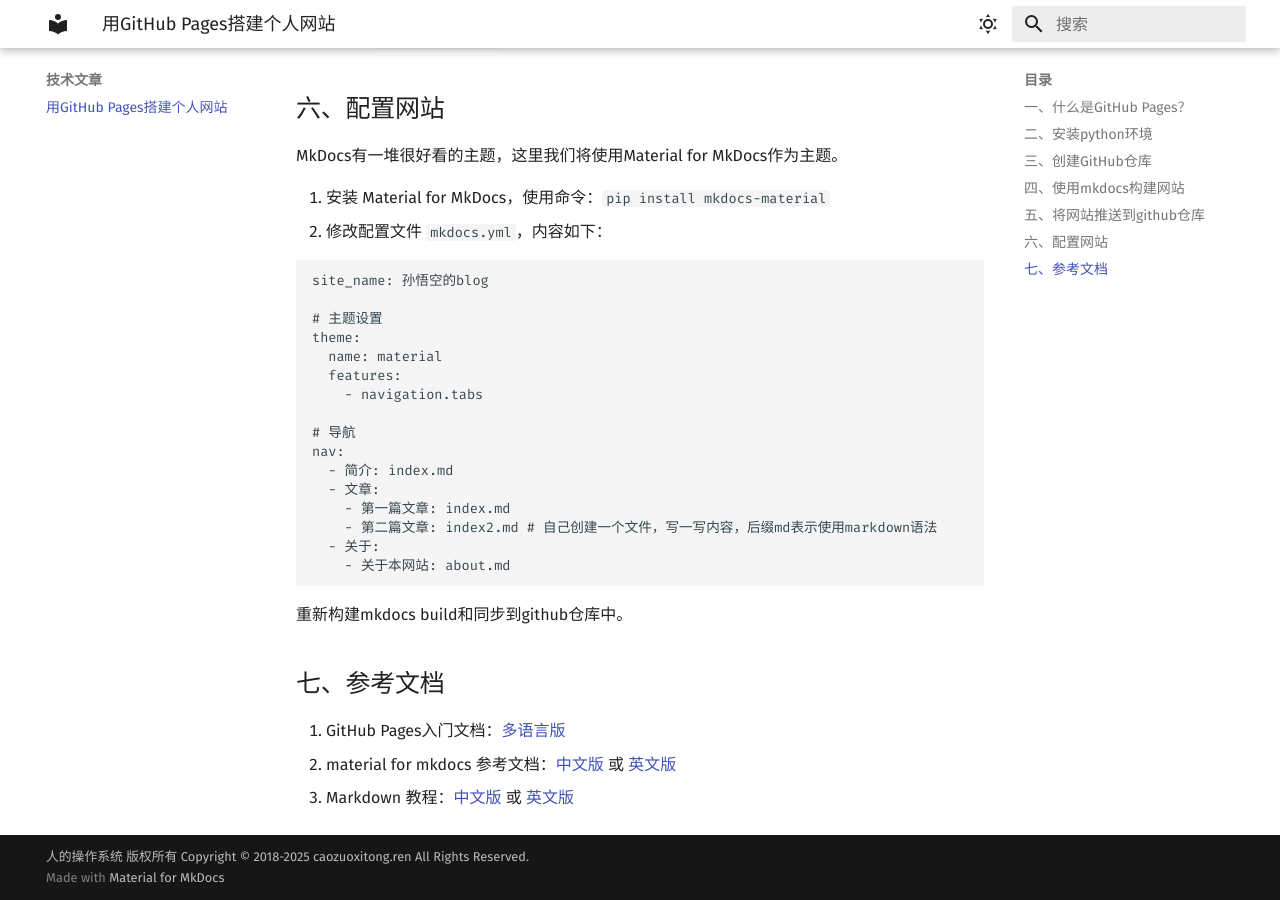
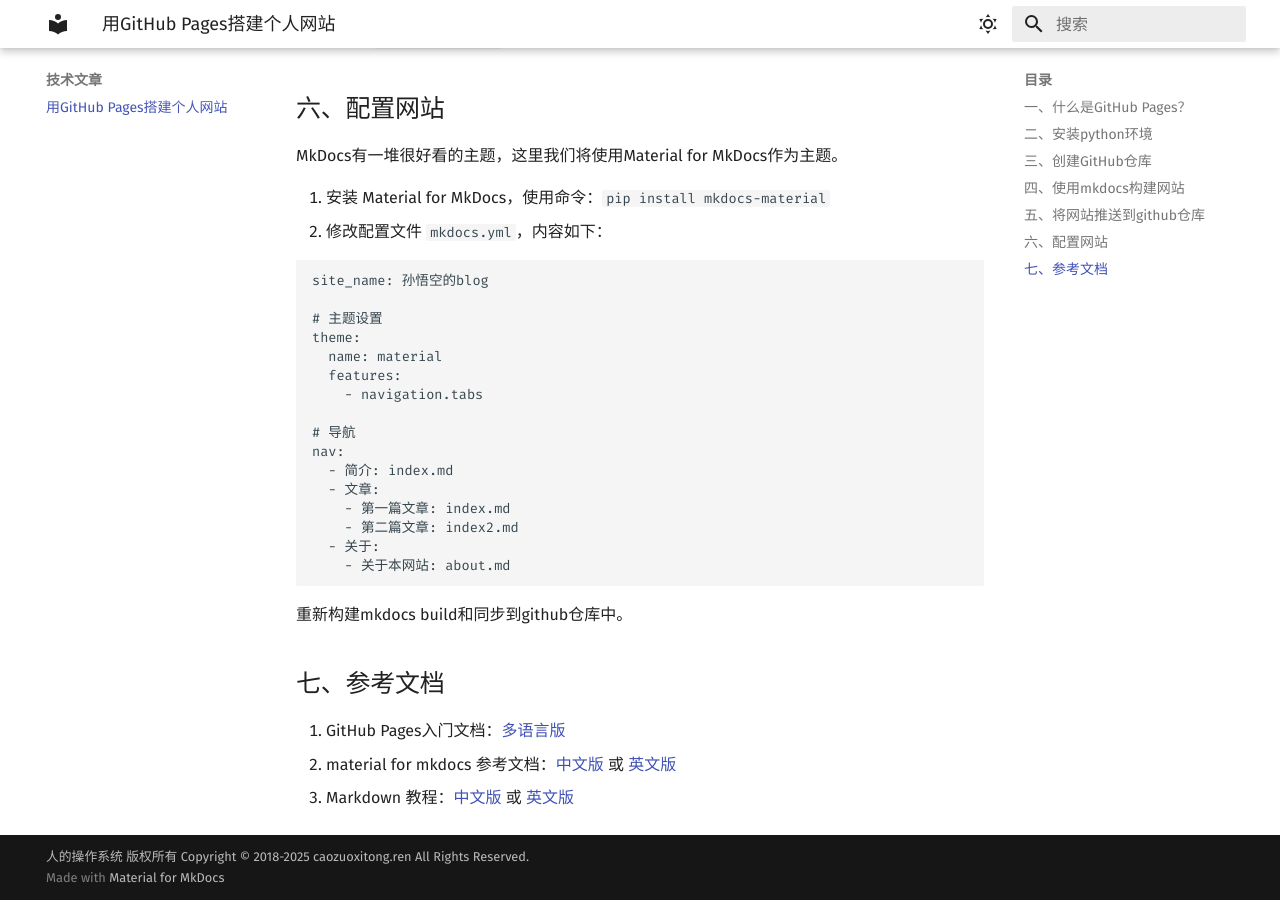
Before and after one commit to caozuoxitong-ren/caozuoxitong-ren.github.io, an MkDocs documentation site: the page built from docs/20250118-githubpages.md, in a window 1280 px wide and 900 px high, scrolled down 3378 px. Built offline with MkDocs 1.6.1 and Material for MkDocs 9.7.7, drawn with Linux system fonts in a browser that asks for light colours.

Commit message:
modify blog

````diff
--- a/docs/20250118-githubpages.md
+++ b/docs/20250118-githubpages.md
@@ -111,7 +111,7 @@ nav:
   - 简介: index.md
   - 文章:
     - 第一篇文章: index.md
-    - 第二篇文章: index2.md # 自己创建一个文件，写一写内容，后缀md表示使用markdown语法
+    - 第二篇文章: index2.md
   - 关于:
     - 关于本网站: about.md
 ```
````
Also changed, not shown: site/20250118-githubpages/index.html, site/search/search_index.json.
